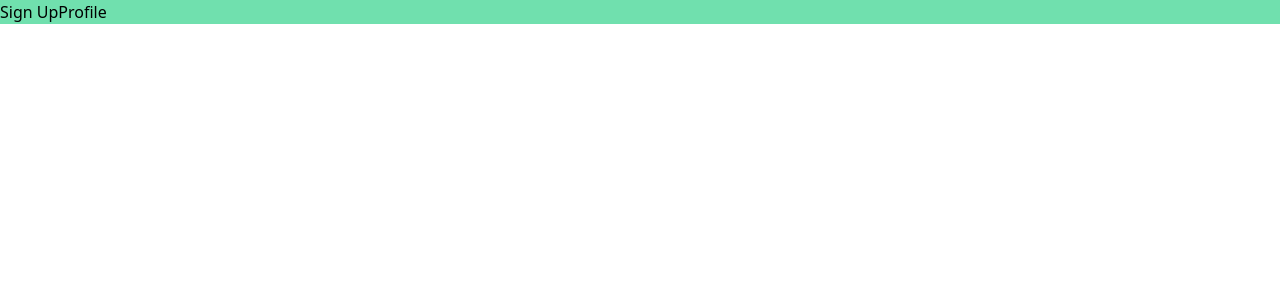
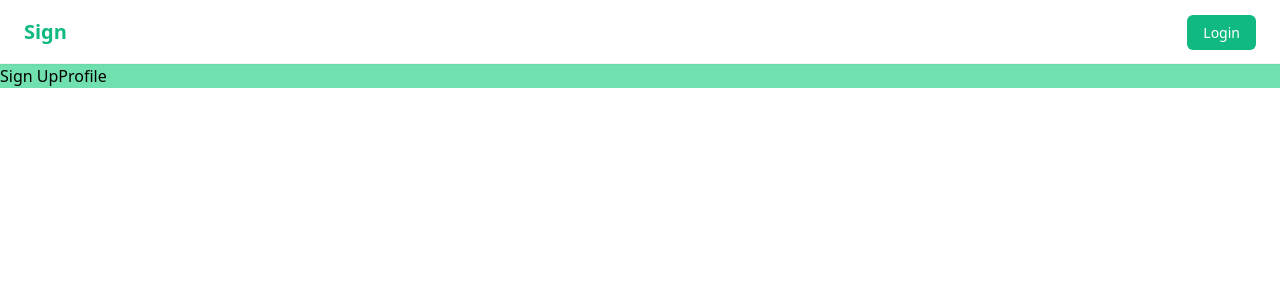
Before and after one commit to Raina-Moon/mini-goal-project, a Next.js app in the folder frontend/: page / in a window 1280 px wide. Shown: the top 300 px of the page. Built offline with nearby package versions, Linux system fonts and the light colour scheme.

Commit message:
♻️ refactor: Integrate Header component into RootLayout for improved layout structure

```diff
--- a/frontend/src/app/layout.tsx
+++ b/frontend/src/app/layout.tsx
@@ -1,19 +1,22 @@
-import GlobalModal from "@/components/ui/GlobalModal"
-import "./globals.css"
+import GlobalModal from "@/components/ui/GlobalModal";
+import "./globals.css";
+import Header from "@/components/Header";
 
 export default function RootLayout({
   children,
 }: {
-  children: React.ReactNode
+  children: React.ReactNode;
 }) {
   return (
     <html lang="en">
       <head>
         <meta name="viewport" content="width=device-width, initial-scale=1.0" />
       </head>
-      <body>{children}
+      <body>
+        <Header />
+        <main className="pt-16">{children}</main>
         <GlobalModal />
       </body>
     </html>
-  )
+  );
 }
```
